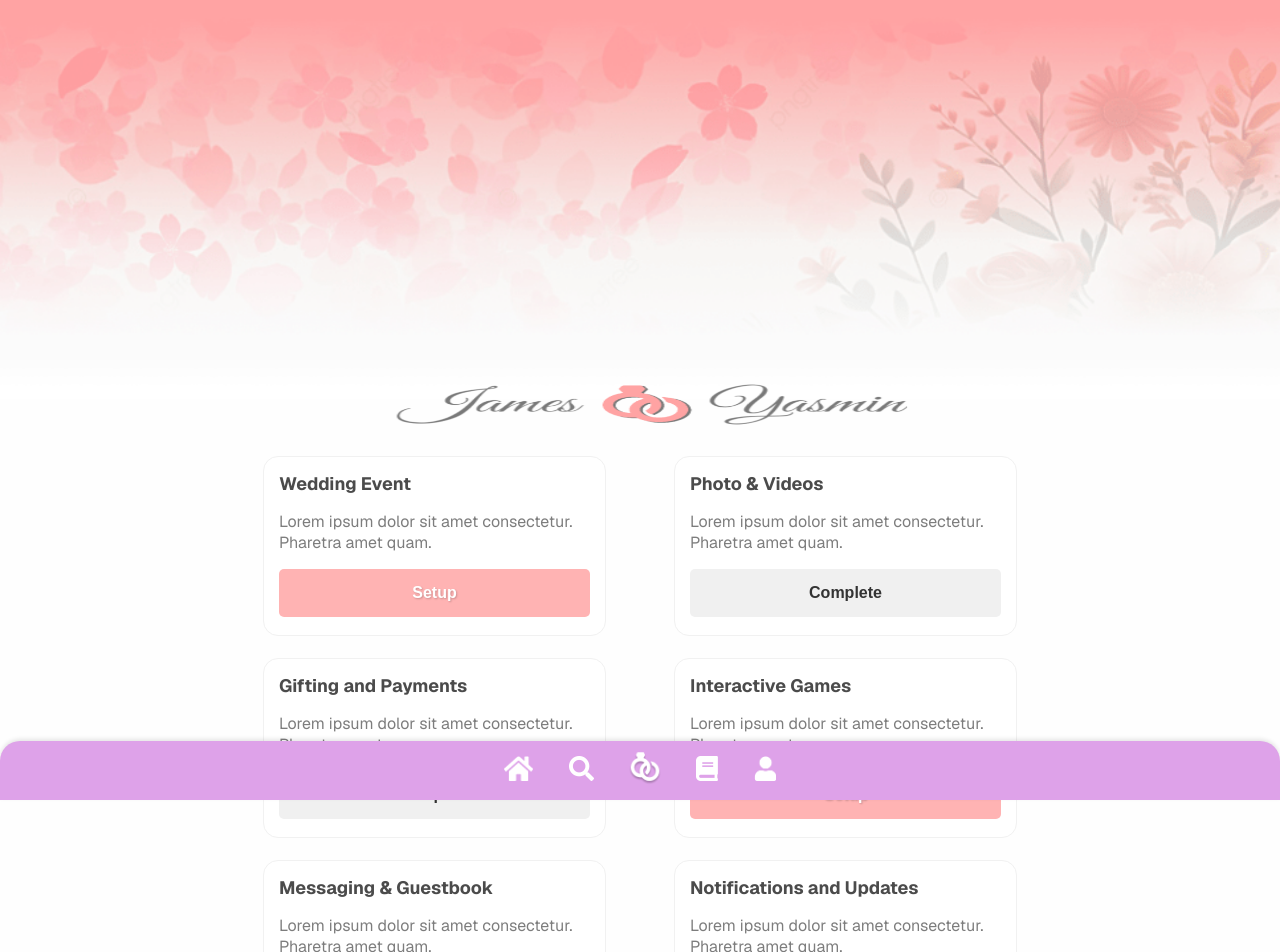
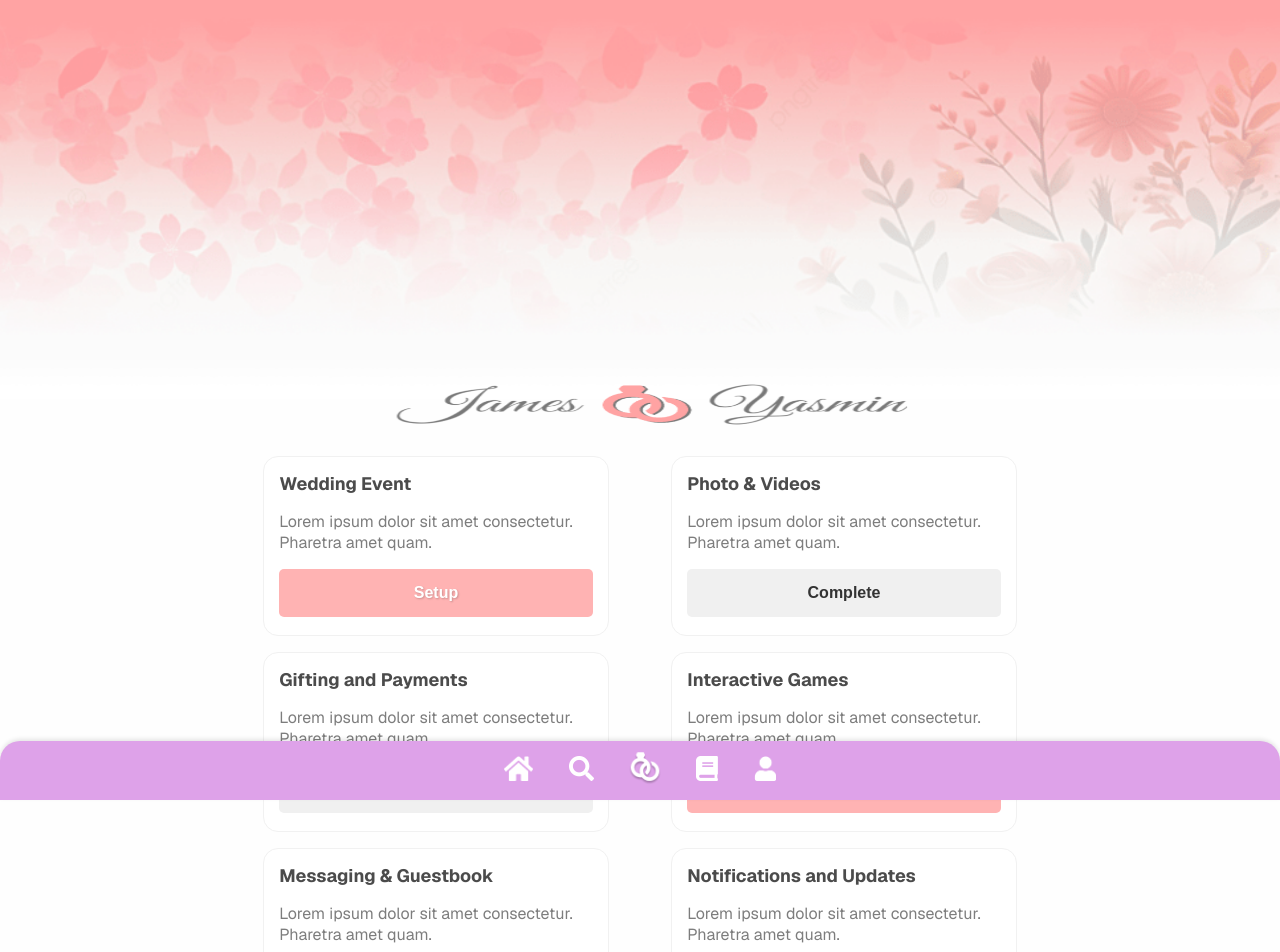
Before and after one commit to sb-haz/mwm-frontend, a Next.js app: page /livethree in a window 1280 px wide. Shown: the top 952 px of the page. Built offline with nearby package versions, Linux system fonts and the light colour scheme.

Commit message:
chore: update grid gap in dashboard and resources CSS

```diff
--- a/app/styles/dashboard.css
+++ b/app/styles/dashboard.css
@@ -21,7 +21,7 @@
 .dashboard-box-container {
     display: grid;
     grid-template-columns: repeat(2, 1fr);
-    gap: 22px;
+    gap: 16px;
     justify-items: center;
 }
 
--- a/app/styles/resources.css
+++ b/app/styles/resources.css
@@ -1,7 +1,7 @@
 .resources-container {
     display: flex;
     flex-direction: column;
-    gap: 20px;
+    gap: 16px;
     padding-top: 15px;
     margin-bottom: -10px;
 }
```
